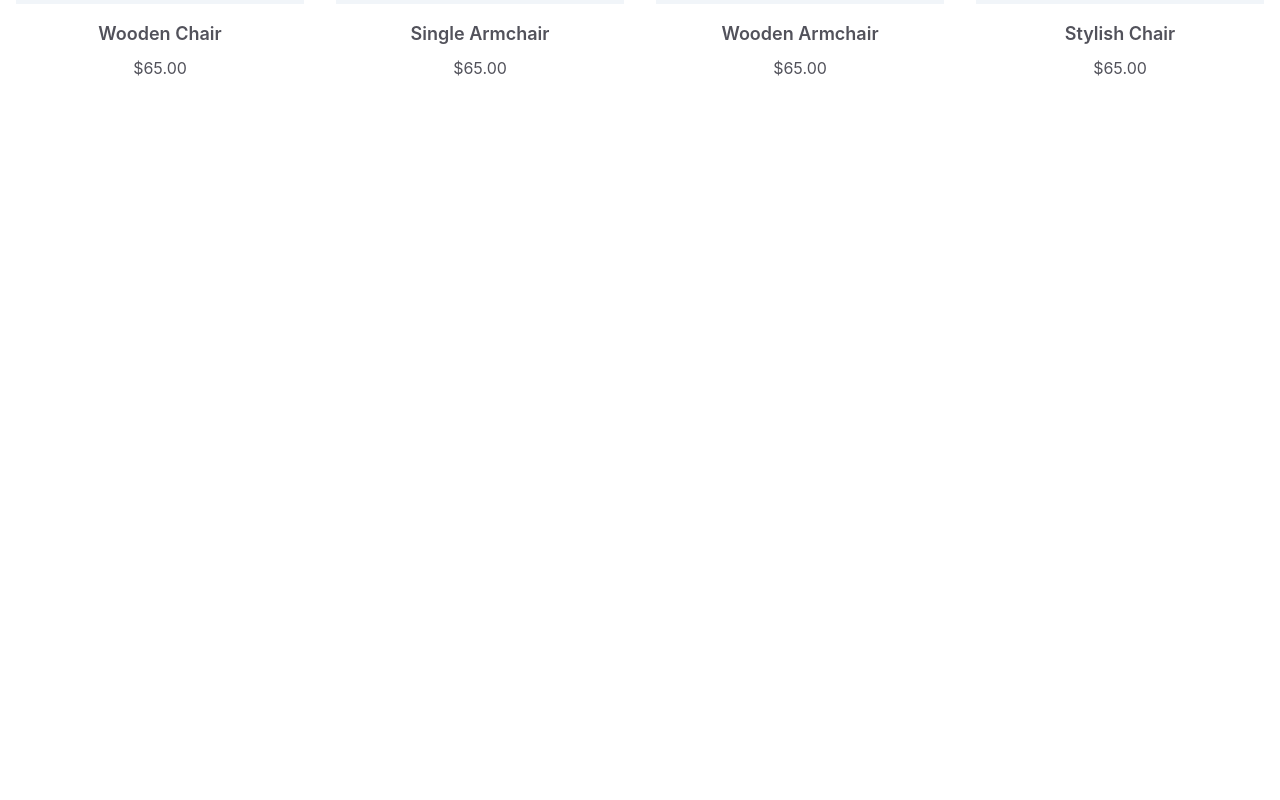
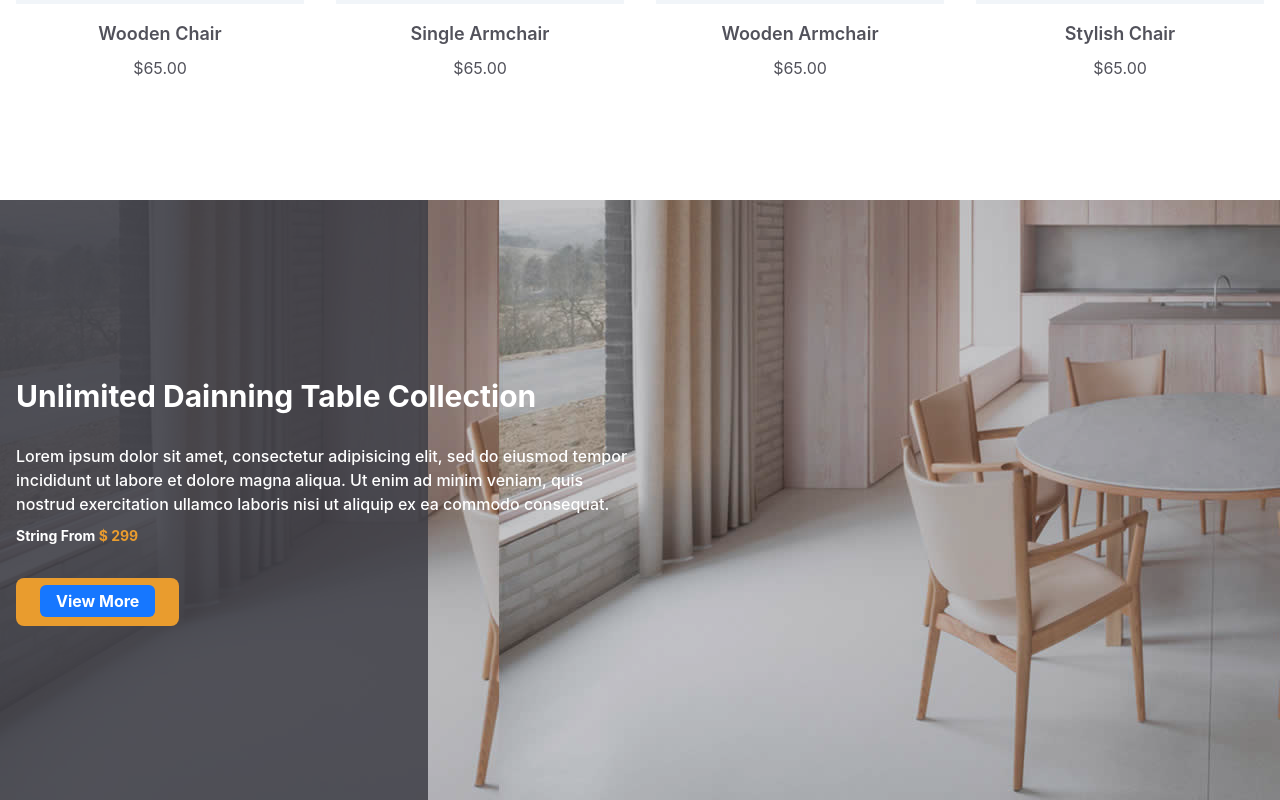
Before and after one commit to longbui-dev/v-commerce, a React (Create React App) app: page / in a window 1280 px wide. Shown: the part 2074-2874 px from the top of the page. Before the commit the page ends 2210 px from the top, so only its background shows below. Built offline with nearby package versions, Linux system fonts and the light colour scheme.

Commit message:
[13-feature-collection]

```diff
--- /dev/null
+++ b/src/components/collectionDetail/CollectionDetail.scss
@@ -0,0 +1,66 @@
+.banner {
+    background-image: url("..//..//assets/img/imageDetail/table-banner-collection.jpg");
+    position: relative;
+    display: flex;
+    align-items: center;
+    height: 600px;
+    margin-top: 80px;
+
+    .collection {
+        margin: 0 auto;
+        z-index: 10;
+
+        h2 {
+            font-size: 30px;
+            color: #fff;
+            font-weight: 700;
+        }
+
+        p {
+            font-size: 16px;
+            color: #fff;
+            font-weight: 500;
+            margin: 25px 0 10px;
+        }
+    }
+}
+
+.inforCollection {
+    @media (max-width: 1280px){
+        padding-left: 1rem;
+        padding-right: 1rem;
+    }
+    @media (max-width: 1024px){
+        display: block !important;
+
+        .inforCollectionCol {
+            max-width: 100%;
+        }
+    }
+}
+
+.banner::before {
+    position: absolute;
+    content: "";
+    top: 0;
+    left: 0;
+    height: 100%;
+    width: 33.4%;
+    opacity: 0.9;
+    background: #3f3f46;
+}
+
+.banner::after {
+    position: absolute;
+    content: "";
+    top: 0;
+    right: 0;
+    height: 100%;
+    width: 66.6%;
+    opacity: 0.3;
+    background: #3f3f46;
+}
+
+:where(.css-dev-only-do-not-override-acm2ia).ant-btn-primary:not(:disabled):hover {
+    background: #e99c2e;
+}
--- a/src/components/collectionDetail/CollectionDetail.tsx
+++ b/src/components/collectionDetail/CollectionDetail.tsx
@@ -1,9 +1,28 @@
-
+import { Button, Col, Row, Space } from 'antd';
+import './CollectionDetail.scss';
 
 function CollectionDetail() {
-    return (
-      <></>
-    );
-  }
+  return (
+    <div>
+      <div className="banner">
+        <div className="container collection">
+          <Row className='px-32 inforCollection'>
+            <Col span={12} className="block justify-start gutter-row inforCollectionCol">
+              <h2 className='capitalize'>unlimited dainning table collection</h2>
+              <p className='font-bold'>Lorem ipsum dolor sit amet, consectetur adipisicing elit, sed do eiusmod tempor incididunt ut labore et dolore magna aliqua. Ut enim ad minim veniam, quis nostrud exercitation ullamco laboris nisi ut aliquip ex ea commodo consequat.</p>
+              <div className='collectionPrice font-bold mb-8 text-sm'><h4 className='capitalize text-white'>string from <span className='mainColor'>$ 299</span></h4></div>
+              <Space className='h-12 leading-10 mainColorBg rounded-lg p-6 cursor-pointer'>
+                <Button type="primary" className='capitalize shadow-none'>
+                  <div className='flex self-center font-bold text-base'>view more</div>
+                </Button>
+              </Space>
+            </Col>
+            <Col span={12} className="flex justify-center gutter-row"></Col>
+          </Row>
+        </div>
+      </div>
+    </div>
+  );
+}
 
   export default CollectionDetail;
```
Also changed, not shown: src/assets/img/imageDetail/table-banner-collection.jpg (added).
